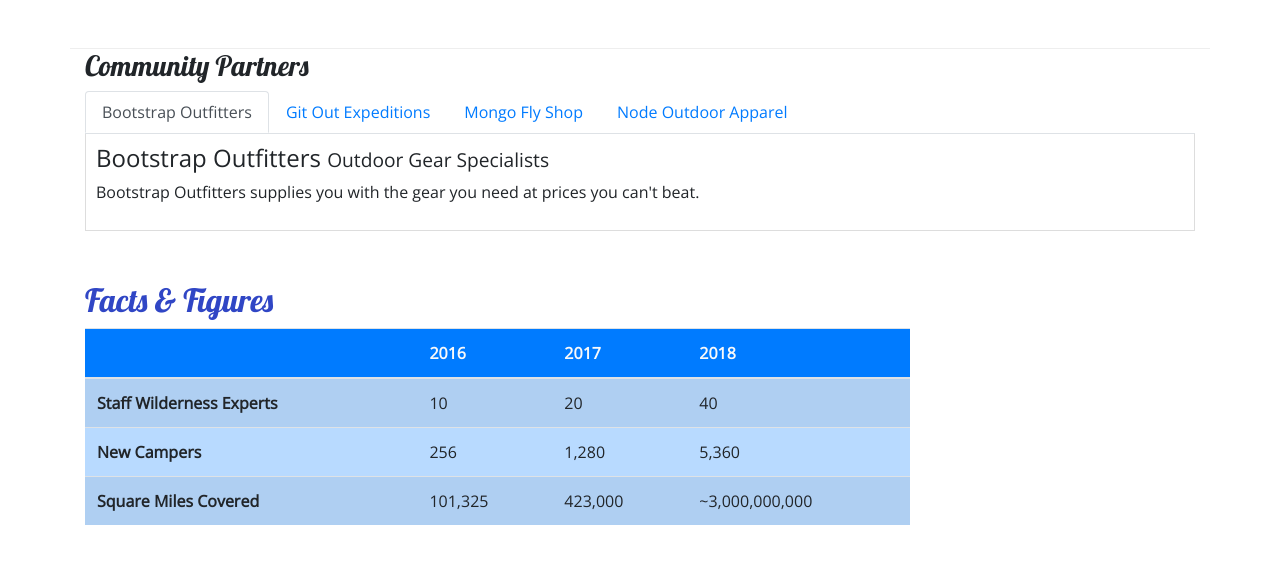
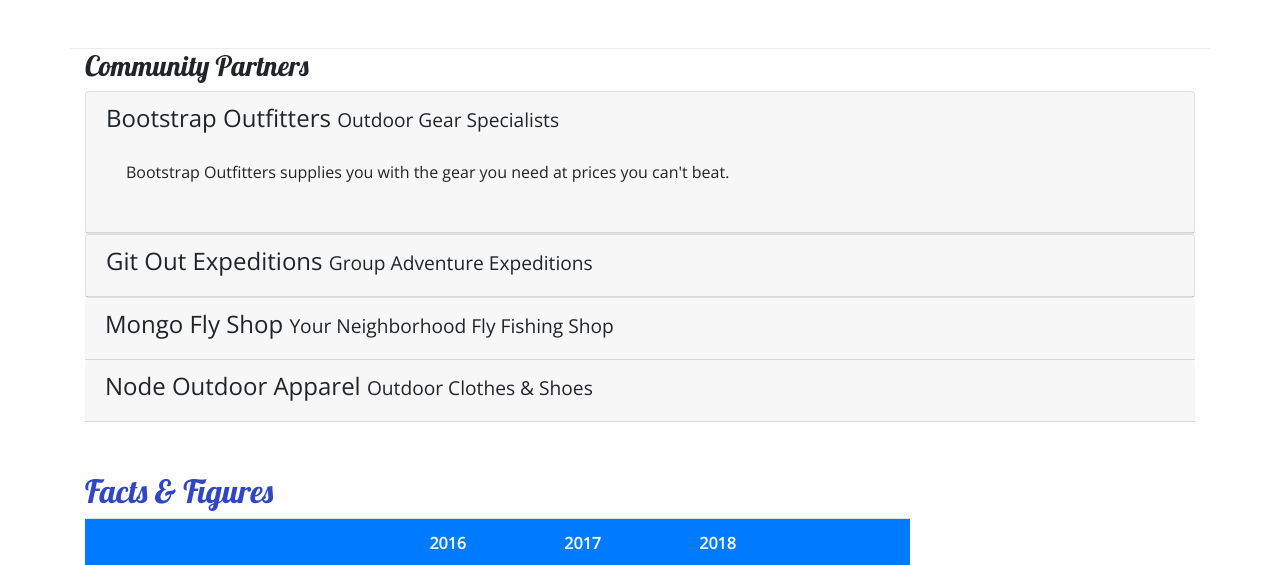
Before and after one commit to dede20011982/Nucampsite, a website: page aboutus.html in a window 1280 px wide. Shown: the part 820-1385 px from the top of the page. Drawn offline with nearby package versions, Linux system fonts and the light colour scheme.

Commit message:
Accordion

```diff
--- a/aboutus.html
+++ b/aboutus.html
@@ -113,36 +113,70 @@
         <div class="row">
             <div class="col">
                 <h3>Community Partners</h3>
-                <ul class="nav nav-tabs">
-                    <li class="nav-item"><a class="nav-link active" href="#bootstrap" role="tab"
-                            data-toggle="tab">Bootstrap Outfitters</li></a>
-                    <li class="nav-item"><a class="nav-link" href="#git" role="tab" data-toggle="tab">Git Out
-                            Expeditions</li></a>
-                    <li class="nav-item"><a class="nav-link" href="#mongo" role="tab" data-toggle="tab">Mongo Fly
-                            Shop</li></a>
-                    <li class="nav-items"><a class="nav-link" href="#node" role="tab" data-toggle="tab">Node
-                            Outdoor Apparel</li></a>
-                </ul>
-                <div class="tab-content">
-                    <div role="tabpanel" class="tab-pane fade show active" id="bootstrap">
-                        <h4> Bootstrap Outfitters <small> Outdoor Gear Specialists </small> </h4>
-                        <p class="d-none d-sm-block">Bootstrap Outfitters supplies you with the gear you need at prices
-                            you can't beat.</p>
+                <div id="accordion">
+                    <div class="card">
+                        <div role="tab" class="card-header">
+                            <h4>
+                                <a data-toggle="collapse" data-target="#bootstrap">
+                                    Bootstrap Outfitters <small> Outdoor Gear Specialists </small>
+                                </a>
+                            </h4>
+                            <div class="collapse show" id="bootstrap" data-parent="#accordion">
+                                <div class="card-body">
+                                    <p class="d-none d-sm-block">Bootstrap Outfitters supplies you with the gear you
+                                        need at prices
+                                        you can't beat.</p>
+                                </div>
+                            </div>
+                        </div>
                     </div>
-                    <div role="tabpanel" class="tab-pane fade" id="git">
-                        <h4> Git Out Expeditions <small> Group Adventure Expeditions </small> </h4>
-                        <p class="d-none d-sm-block">Join Git Out Expeditions to explore new horizons with a group of
-                            other adventurers!</p>
+                    <div class="card">
+                        <div role="tab" class="card-header">
+                            <h4>
+                                <a class="collapsed" data-toggle="collapse" data-target="#git">
+                                    Git Out Expeditions <small> Group Adventure Expeditions </small>
+                                </a>
+                            </h4>
+                            <div class="collapse" id="git" data-parent="#accordion">
+                                <div class="card-body">
+                                    <p class="d-none d-sm-block">Join Git Out Expeditions to explore new horizons with a
+                                        group of
+                                        other adventurers!</p>
+                                </div>
+                            </div>
+                        </div>
                     </div>
-                    <div role="tabpanel" class="tab-pane fade" id="mongo">
-                        <h4> Mongo Fly Shop <small> Your Neighborhood Fly Fishing Shop </small> </h4>
-                        <p class="d-none d-sm-block">Need a new fishing pole, a tacklebox, or flies of all kinds? Stop
-                            by Mongo Fly Shop.</p>
+                    <div class="cards">
+                        <div role="tab" class="card-header">
+                            <h4>
+                                <a class="collapsed" data-toggle="collapse" data-target="#mongo">
+                                    Mongo Fly Shop <small> Your Neighborhood Fly Fishing Shop </small>
+                                </a>
+                            </h4>
+                            <div class="collapse" id="mongo" data-parent="#accordion">
+                                <div class="card-body">
+                                    <p class="d-none d-sm-block">Need a new fishing pole, a tacklebox, or flies of all
+                                        kinds? Stop
+                                        by Mongo Fly Shop.</p>
+                                </div>
+                            </div>
+                        </div>
                     </div>
-                    <div role="tabpanel" class="tab-pane fade" id="node">
-                        <h4> Node Outdoor Apparel <small> Outdoor Clothes & Shoes </small> </h4>
-                        <p class="d-none d-sm-block">From polar fleeces to swimsuits, hiking boots to waders, a visit to
-                            Node will be sure to get you covered.</p>
+                    <div class="cards">
+                        <div role="tab" class="card-header">
+                            <h4>
+                                <a class="collapsed" data-toggle="collapse" data-target="#node">
+                                    Node Outdoor Apparel <small> Outdoor Clothes & Shoes </small>
+                                </a>
+                            </h4>
+                            <div class="collapse" id="node" data-parent="#accordion">
+                                <div class="card-body">
+                                    <p class="d-none d-sm-block">From polar fleeces to swimsuits, hiking boots to
+                                        waders, a visit to
+                                        Node will be sure to get you covered.</p>
+                                </div>
+                            </div>
+                        </div>
                     </div>
                 </div>
             </div>
--- a/css/styles.css
+++ b/css/styles.css
@@ -46,9 +46,3 @@ footer {
     margin-top: 4;
 
 }
-
-.tab-content {
-    border: 1px solid #DDD;
-    border-top: none;
-    padding: 10px;
-}
```
